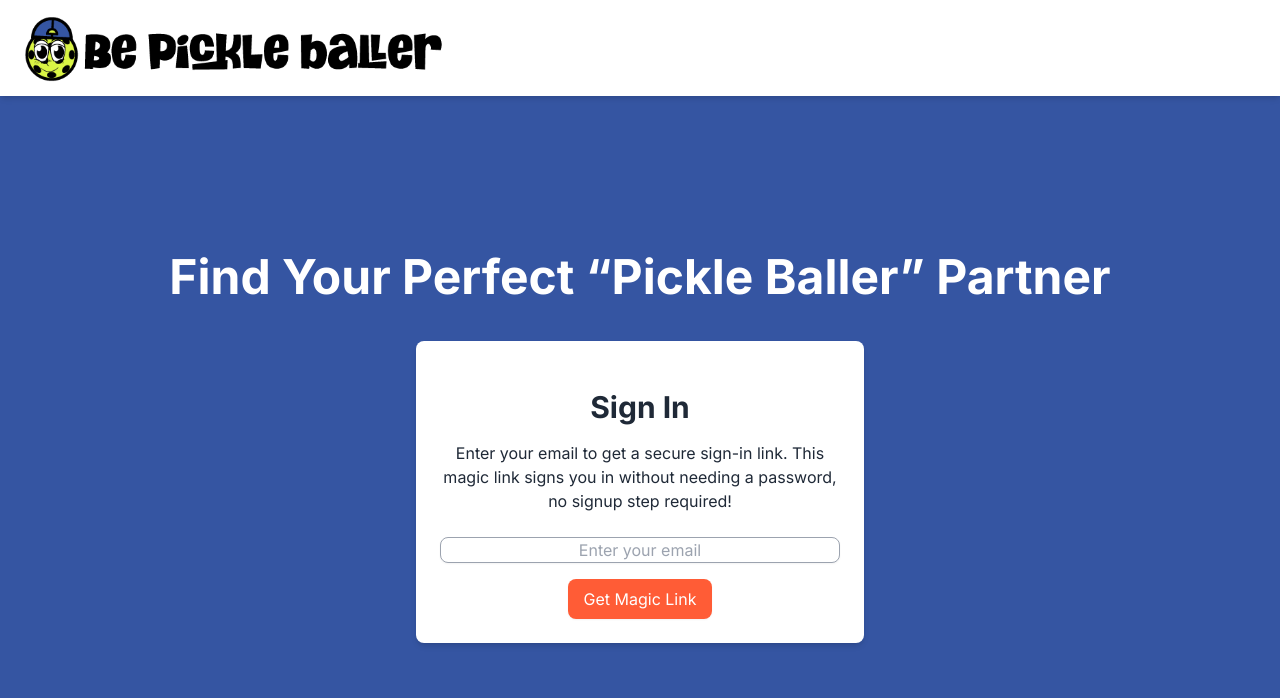
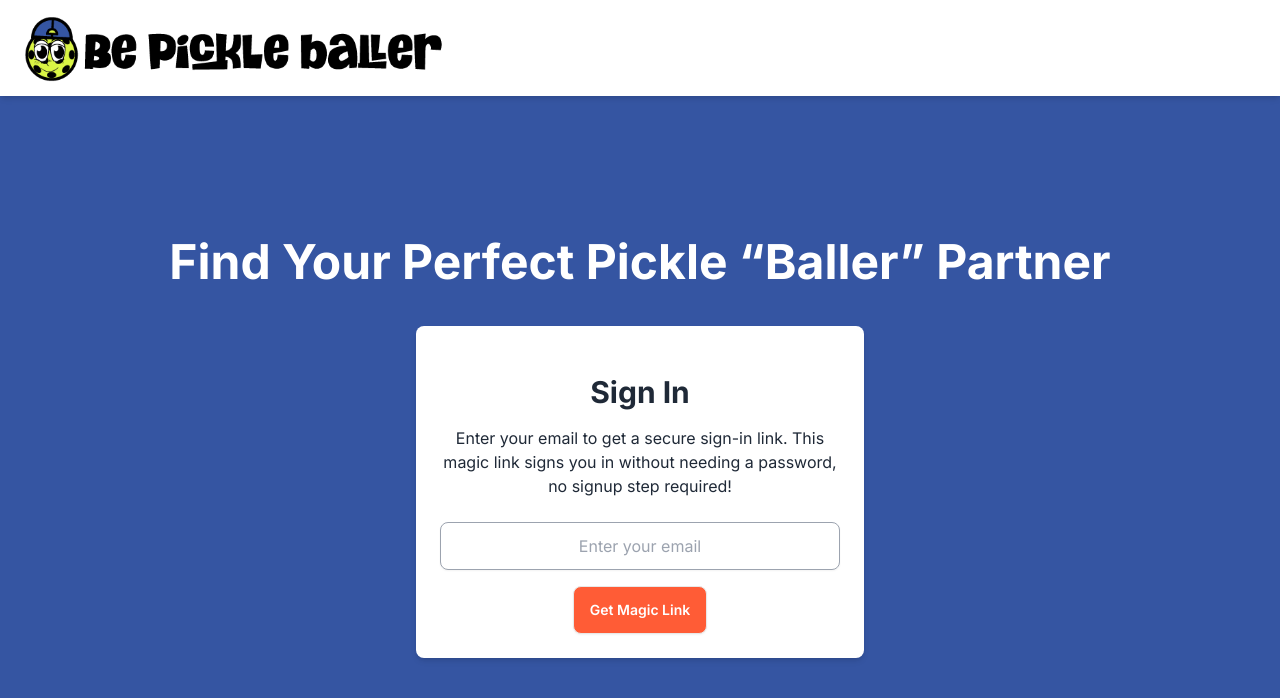
Before and after one commit to btejes/bepickleballer-matchmaking, a Next.js app: page /matchmaking/ in a window 1280 px wide. Shown: the top 698 px of the page. Built offline with nearby package versions, Linux system fonts and the light colour scheme.

Commit message:
update websites color defaults & change grammar

```diff
--- a/app/page.jsx
+++ b/app/page.jsx
@@ -7,7 +7,7 @@ const LoginPage = () => {
       <NavbarBasicLogo />
       <div className="flex flex-col items-center justify-center flex-grow">
         <h1 className="text-5xl font-bold mb-6 text-center text-white">
-        Find Your Perfect “Pickle Baller” Partner
+        Find Your Perfect Pickle “Baller” Partner
         </h1>
         <div className="p-6 max-w-md w-full bg-white rounded-lg shadow-md mt-4">
           <EmailForm />
--- a/tailwind.config.js
+++ b/tailwind.config.js
@@ -7,11 +7,29 @@ module.exports = {
   ],
   theme: {
     extend: {
-      backgroundImage: {
-        "gradient-radial": "radial-gradient(var(--tw-gradient-stops))",
-        "gradient-conic": "conic-gradient(from 180deg at 50% 50%, var(--tw-gradient-stops))",
+      colors: {
+        background: '#3555A2',
+        button: '#FF5C36',
+        box: '#ffffff',
       },
     },
   },
-  plugins: ['daisyui'],
+  darkMode: false, // Disable dark mode
+  plugins: [
+    require('daisyui'),
+  ],
+  daisyui: {
+    themes: [
+      {
+        light: {
+          "primary": "#FF5C36",  // Button color
+          "secondary": "#3555A2", // Background color
+          "accent": "#ffffff",    // Box and form color
+          "neutral": "#ffffff",   // Neutral color for forms and boxes
+          "base-100": "#ffffff",  // Base color for light theme
+        },
+      },
+    ],
+    darkTheme: false, // Ensure dark mode is disabled
+  },
 };
```
